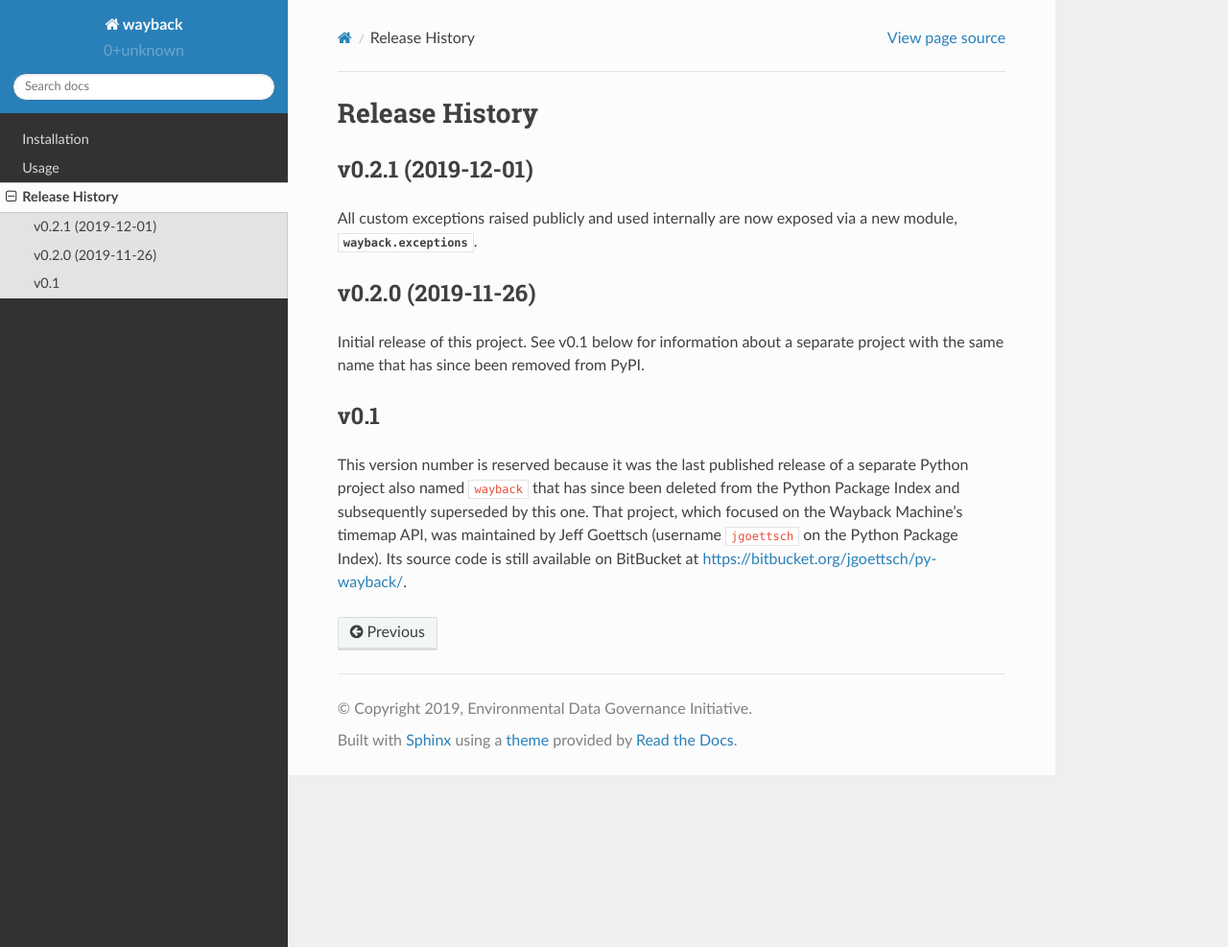
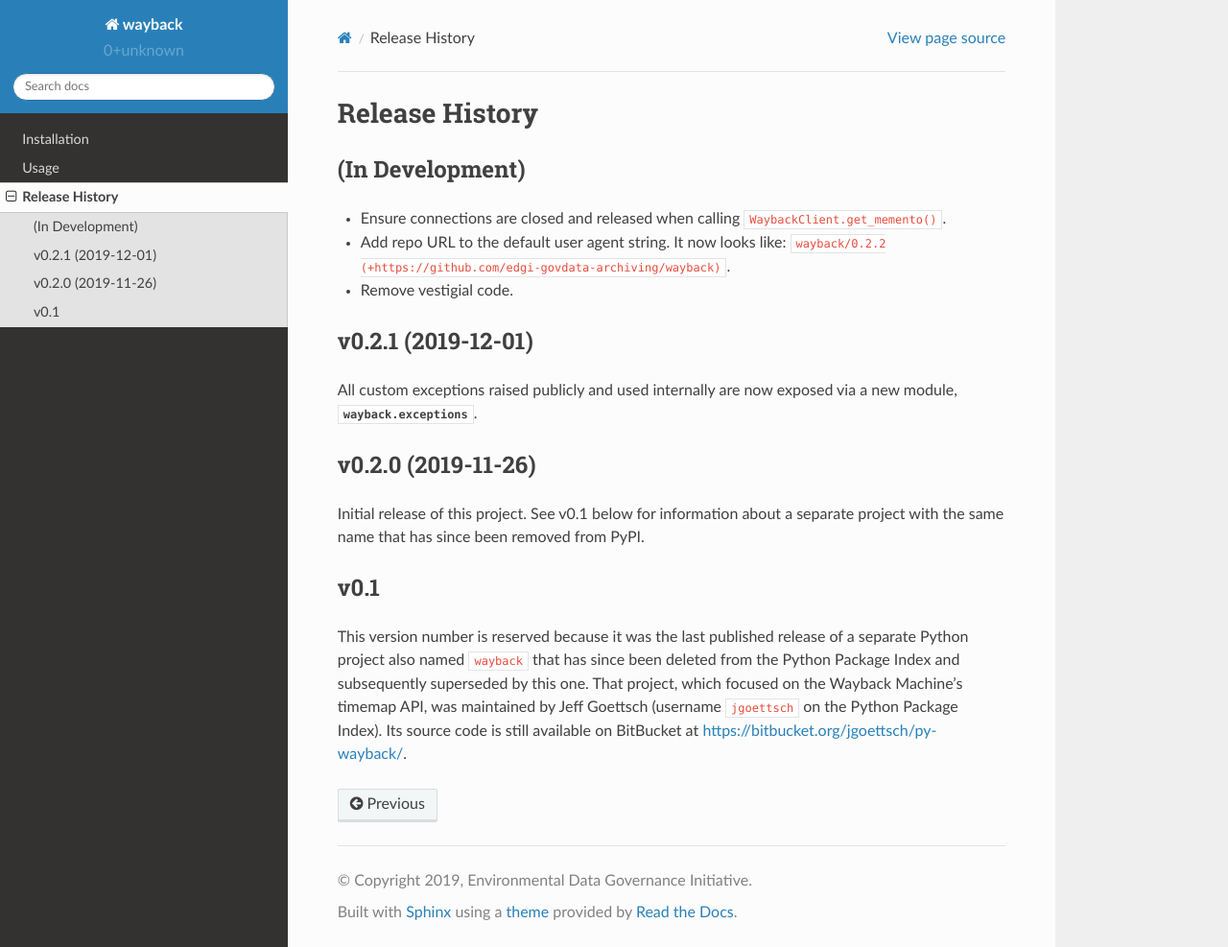
Before and after one commit to edgi-govdata-archiving/wayback, a Sphinx documentation site: the page built from docs/source/release-history.rst, in a window 1280 px wide and 987 px high. Shown: the whole window at 96% size. Built offline with Sphinx 7.4.7 and the Read the Docs theme 2.0.0, drawn with Linux system fonts in a browser that asks for light colours.

Commit message:
Note current changes in release history
Listing the changes that have been merged into master in the release history will be helpful in drafting final release notes.

```diff
--- a/docs/source/release-history.rst
+++ b/docs/source/release-history.rst
@@ -1,6 +1,13 @@
 ===============
 Release History
 ===============
+
+(In Development)
+----------------
+
+- Ensure connections are closed and released when calling ``WaybackClient.get_memento()``.
+- Add repo URL to the default user agent string. It now looks like: ``wayback/0.2.2 (+https://github.com/edgi-govdata-archiving/wayback)``.
+- Remove vestigial code.
 
 v0.2.1 (2019-12-01)
 -------------------
```
